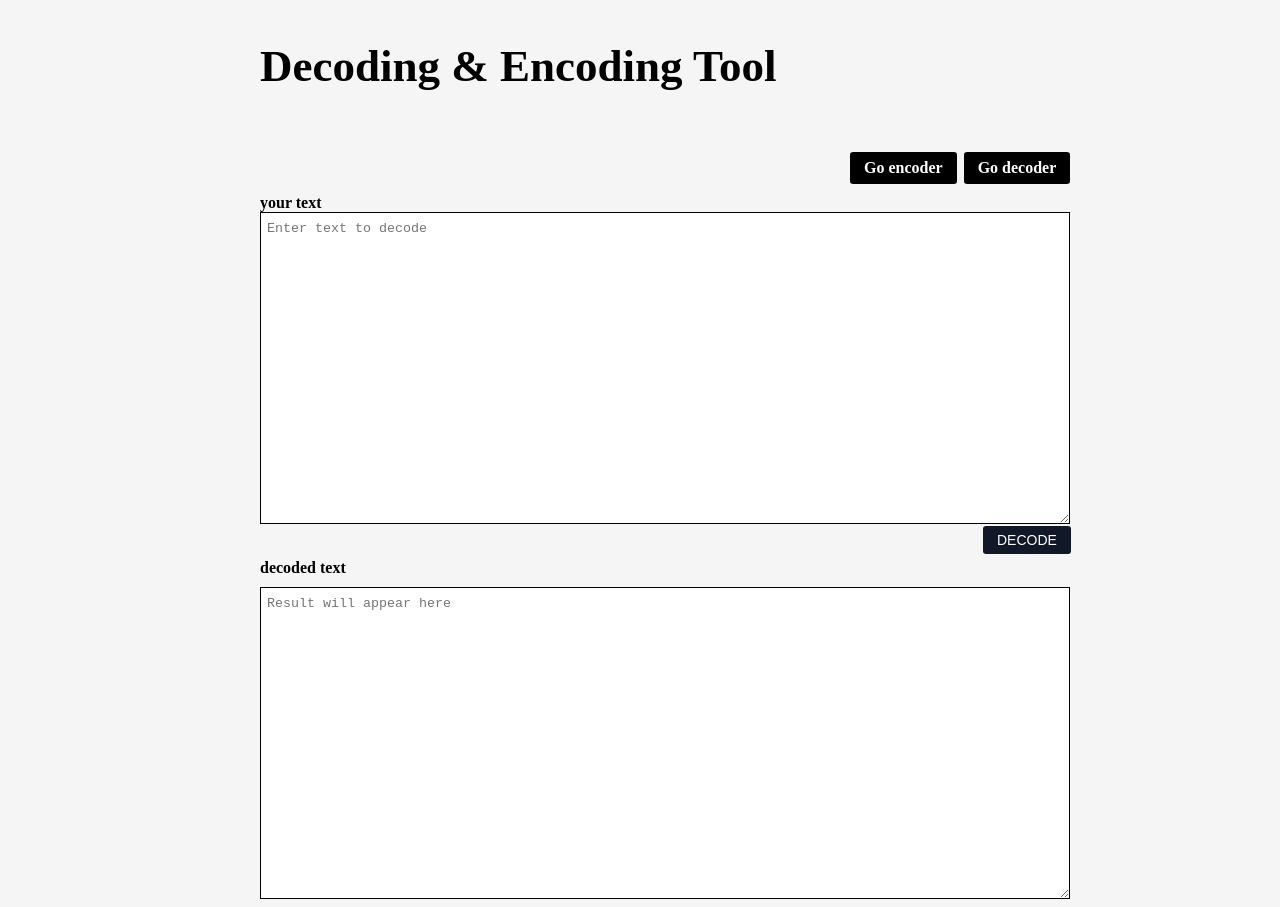
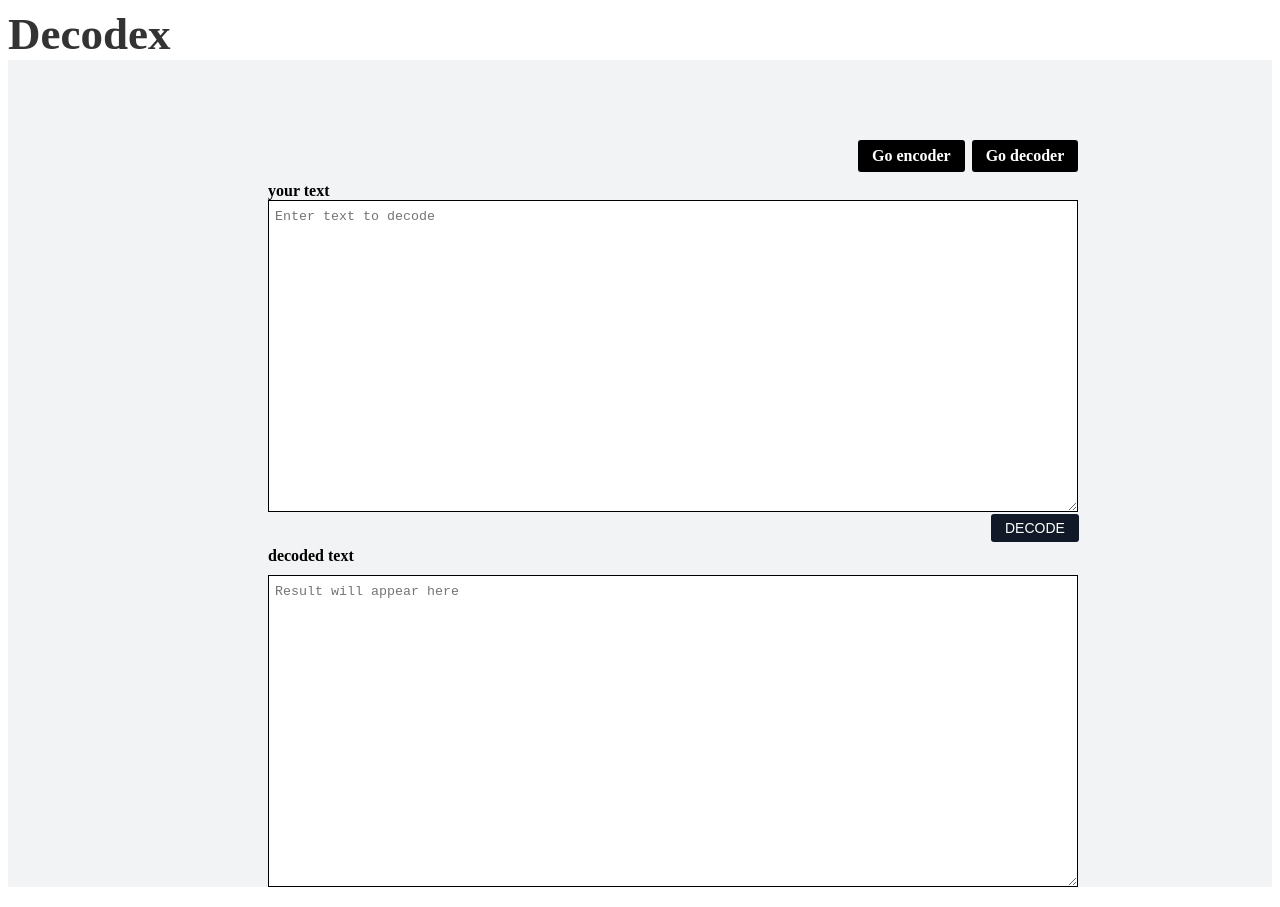
Before and after one commit to jinsu100/Decodex, a plain HTML site: page index.html in a window 1280 px wide. Drawn offline with Linux system fonts and the light colour scheme.

Commit message:
edit code

```diff
--- a/index.html
+++ b/index.html
@@ -16,14 +16,17 @@
 
     <meta name="description" content="Try decoding or encoding your URL! my website is a simple tool that allows you to decode or encode your URL. ">
     <link rel="stylesheet" href="style.css">
-    <title>Decoding & Encoding Tool</title>
+    <title>Base64 Online Encoding & Decoding Tool - Decoding Tool</title>
 </head>
 <body>
     <div class="header">
-        <h1>Decoding & Encoding Tool</h1>
+        <h1>Decodex</h1>
+    </div>
+
+    <div class="mainBody">
         <a href="https://jinsu100.github.io/EnDecoder/encode.html" class="Encodebutton">Go encoder</a>
         <a href="https://jinsu100.github.io/EnDecoder/index.html" class="Decodebutton">Go decoder</a>
-    </div>
+
 
         <div class="inputBox">
             <strong>your text</strong>
@@ -32,7 +35,7 @@
             <strong>decoded text</strong>
             <textarea type="text" id="result" readonly placeholder="Result will appear here"></textarea>
         </div>
-
+    </div>
     <script src="function.js"></script>
 </body>
 </html>
--- a/style.css
+++ b/style.css
@@ -1,15 +1,23 @@
-body{
-    background-color: #f5f5f5;
-    padding-left:160px;
+.mainBody{
+    padding-top: 80px;
+    background-color: #f2f3f4;
+    padding-left:260px;
+    padding-right:150px;
+
+}
+
+.header {
+    padding-left:0px;
     padding-right:100px;
-    margin-left:100px;
-    margin-right:50px;
+    background-color: #ffffff;
+    font-size: 24px;
+    font-weight: bold;
+    color: #333;
 }
 
 h1 {
-    margin: 40px;
-    margin-left: 0px;
-    margin-bottom: 60px;
+    margin: 0px;
+    padding: 0px;
     font-size: 45px;
 }
 .Encodebutton{
```
Also changed, not shown: encode.html (+2 -2 lines). Lines whose indentation alone changed are shown as unchanged.
